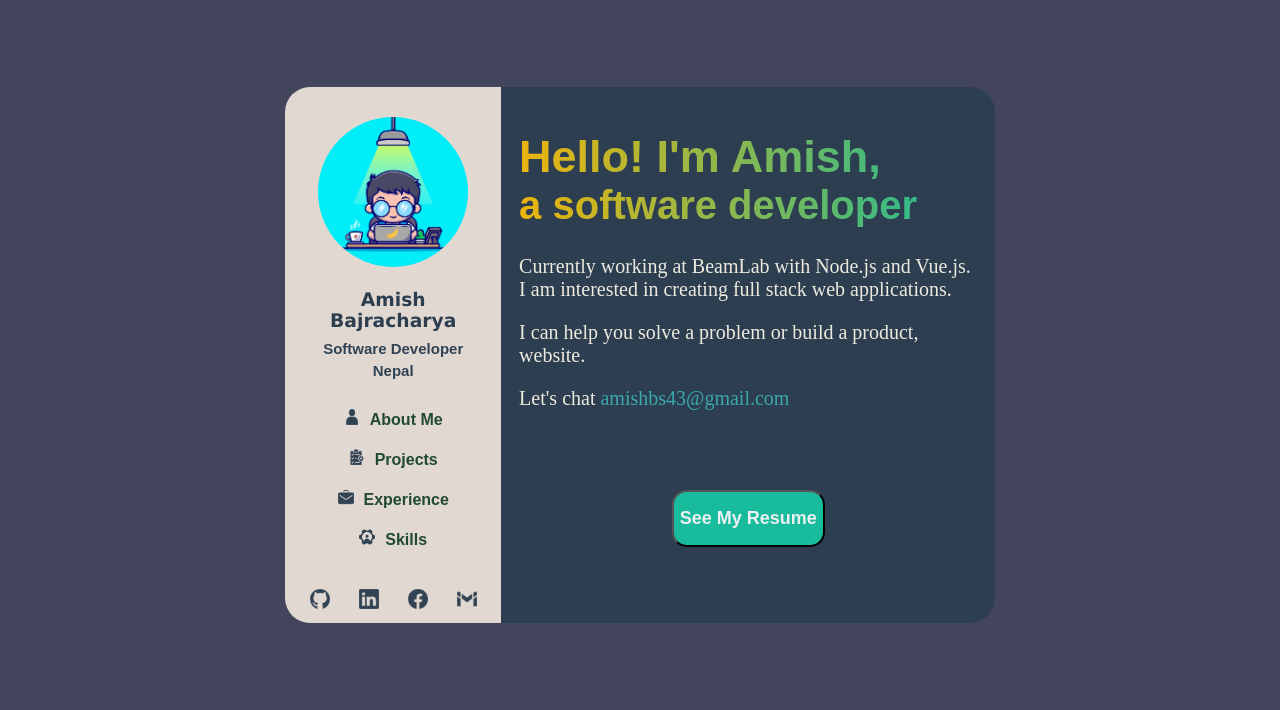
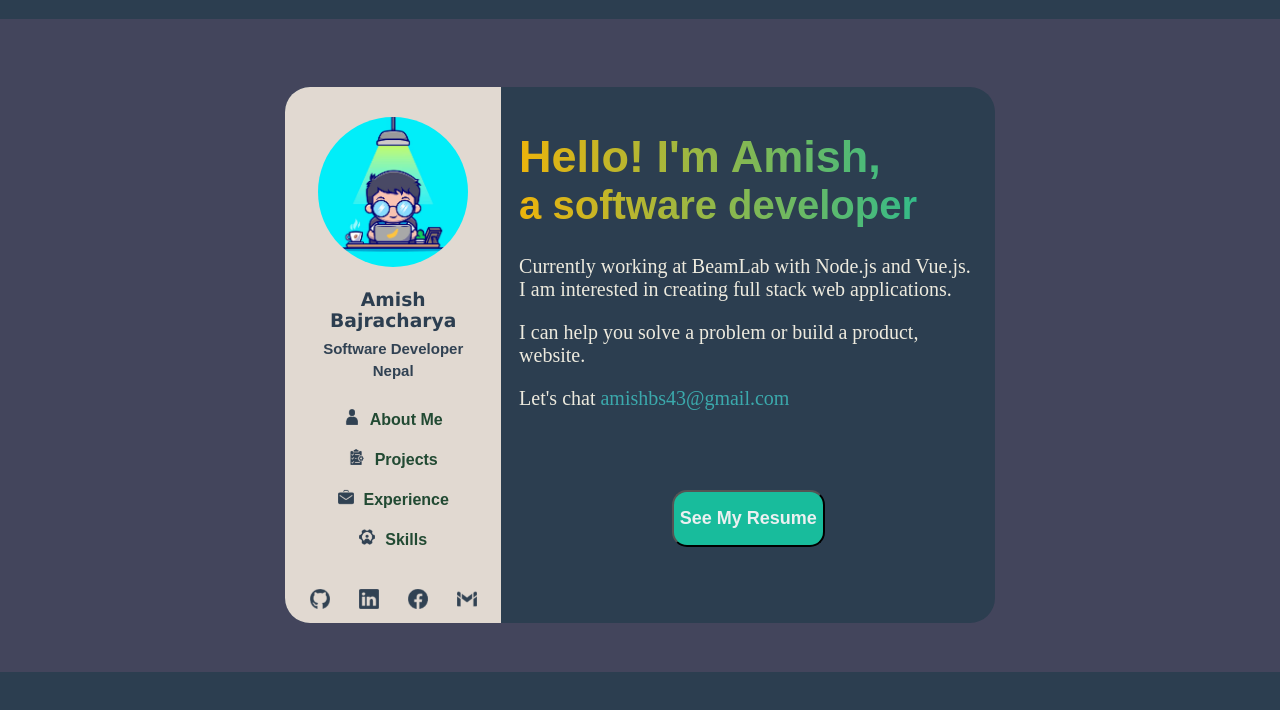
Before and after one commit to AmishB7/Portfolio, a Vue app in the folder vue-portfolio/: page / in a window 1280 px wide. Shown: the top 710 px of the page. Built offline with nearby package versions, Linux system fonts and the light colour scheme; what oh-vue-icons would draw is missing.

Commit message:
bg changed

```diff
--- a/vue-portfolio/src/App.vue
+++ b/vue-portfolio/src/App.vue
@@ -15,7 +15,7 @@ body, html {
   margin: 0;
   padding: 0;
   height: 100%;
-  background-color: #43455C;
+  background-color: #2C3E50;
 }
 
 </style>
```
